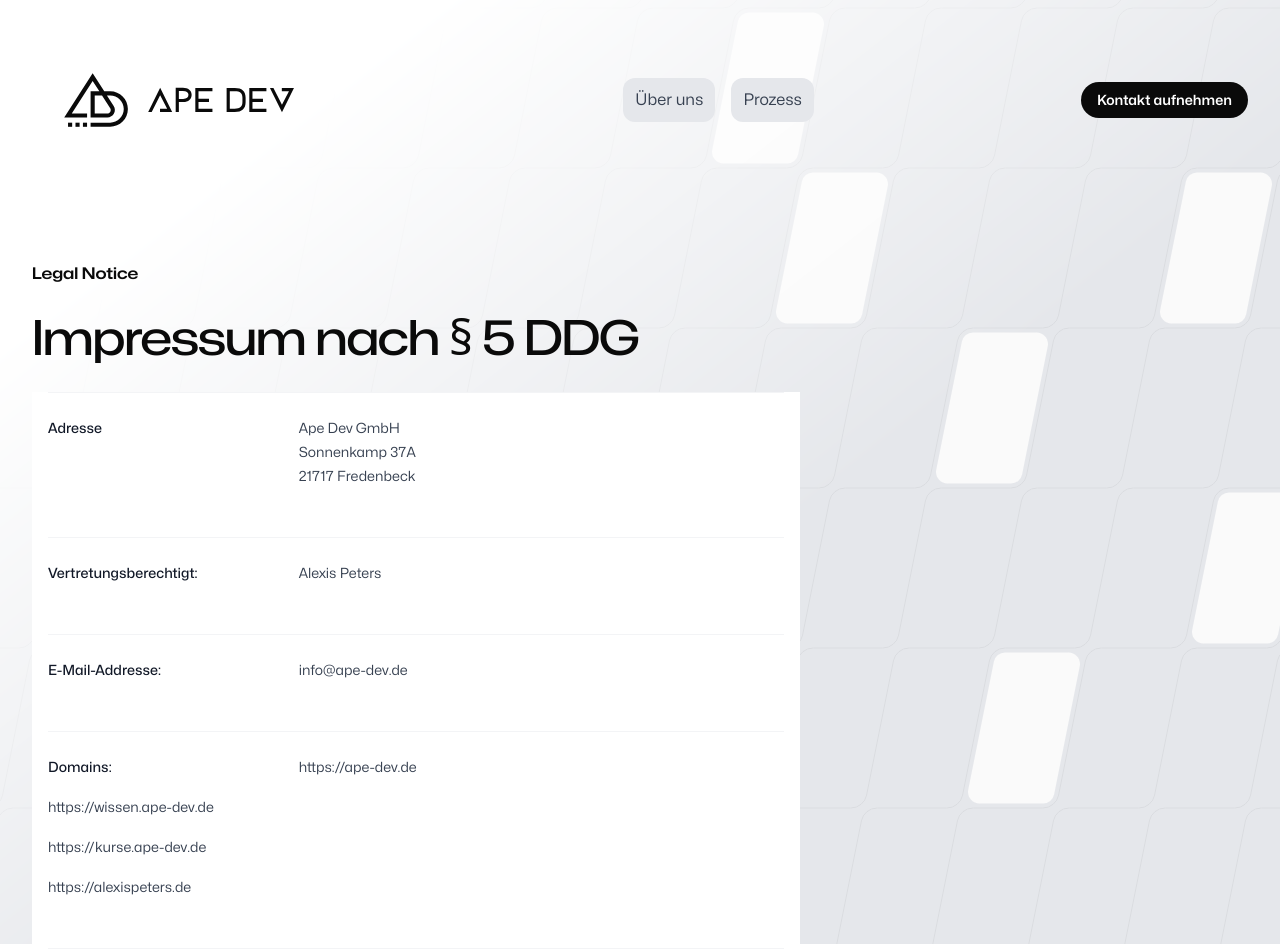
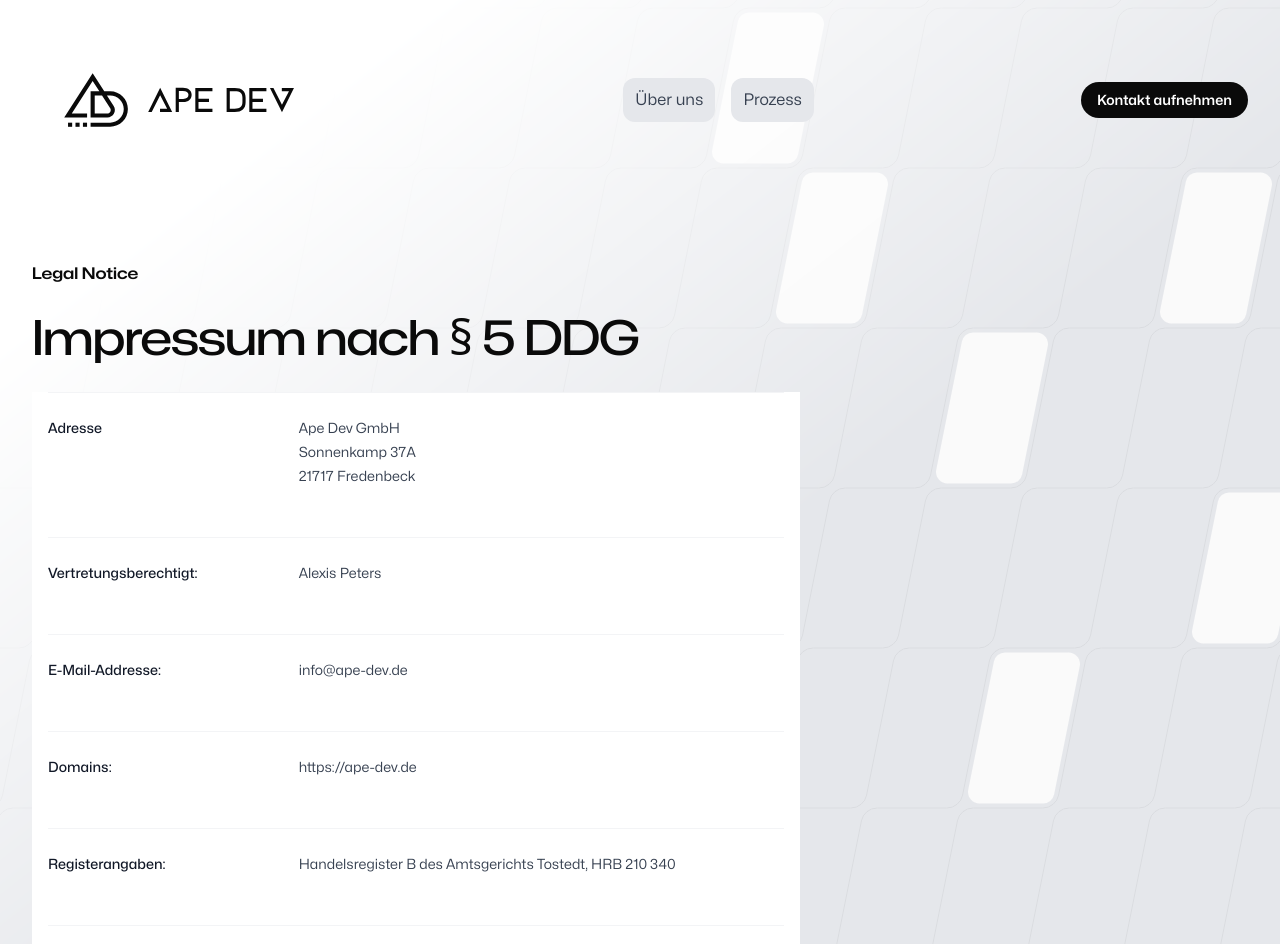
Before and after one commit to ape-dev-de/studio-web, a Next.js app: page /imprint in a window 1280 px wide. Shown: the top 952 px of the page. Built offline with nearby package versions, Linux system fonts and the light colour scheme.

Commit message:
udpate domains

```diff
--- a/src/app/datenschutz/page.tsx
+++ b/src/app/datenschutz/page.tsx
@@ -31,8 +31,6 @@ export default async function Privacy() {
           <p>Gilt für die folgenden Domains:</p>
           <ul className="mx-6 bg-gray-200 py-2 px-4 rounded shadow-2xl max-w-sm">
             <li>ape-dev.de</li>
-            <li>wissen.ape-dev.de</li>
-            <li>kurse.ape-dev.de</li>
           </ul>
           <p className="mt-6">
             Hauptaufgabe: Informationsbeschaffung und -vermittlung. Wir behandeln eure personenbezogenen Daten vertraulich
--- a/src/app/imprint/page.tsx
+++ b/src/app/imprint/page.tsx
@@ -66,15 +66,6 @@ export default async function Imprint() {
                                         <dd className="mt-1 text-sm leading-6 text-gray-700 sm:col-span-2 sm:mt-0">
                                             https://ape-dev.de
                                         </dd>
-                                        <dd className="mt-1 text-sm leading-6 text-gray-700 sm:col-span-2 sm:mt-0">
-                                            https://wissen.ape-dev.de
-                                        </dd>
-                                        <dd className="mt-1 text-sm leading-6 text-gray-700 sm:col-span-2 sm:mt-0">
-                                            https://kurse.ape-dev.de
-                                        </dd>
-                                        <dd className="mt-1 text-sm leading-6 text-gray-700 sm:col-span-2 sm:mt-0">
-                                            https://alexispeters.de
-                                        </dd>
                                     </div>
                                 </dl>
                             </div>
```
